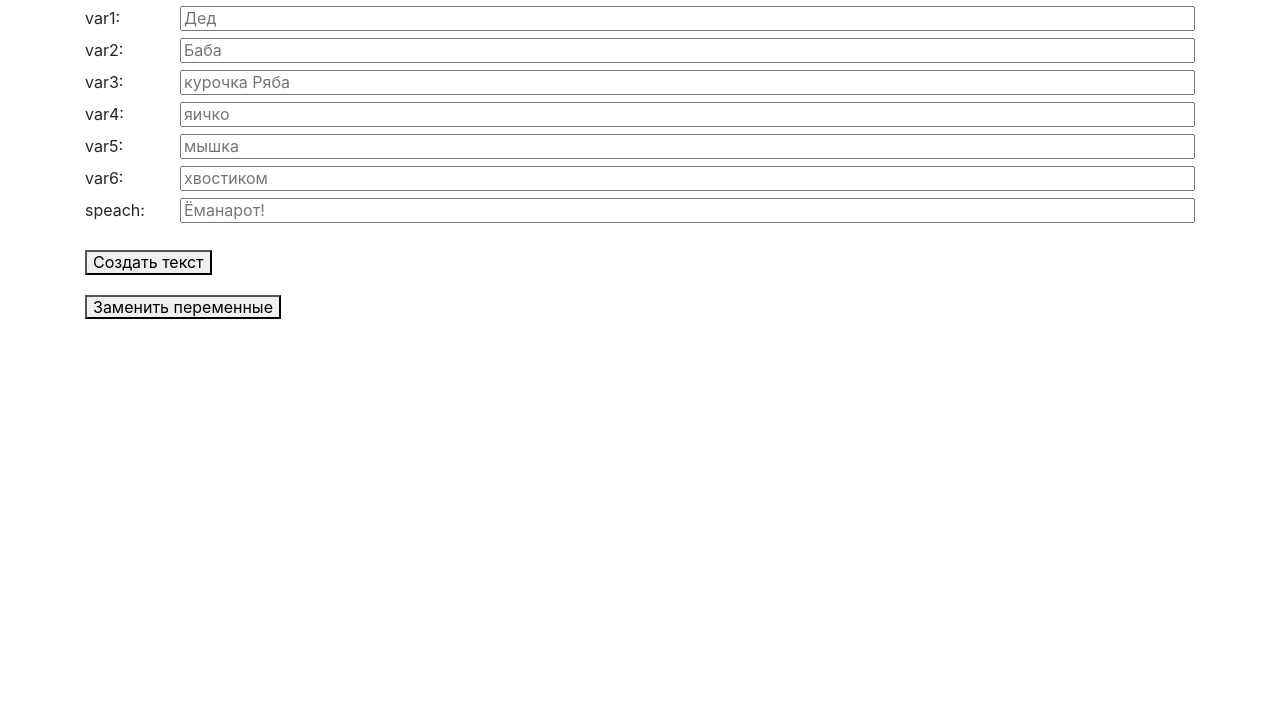
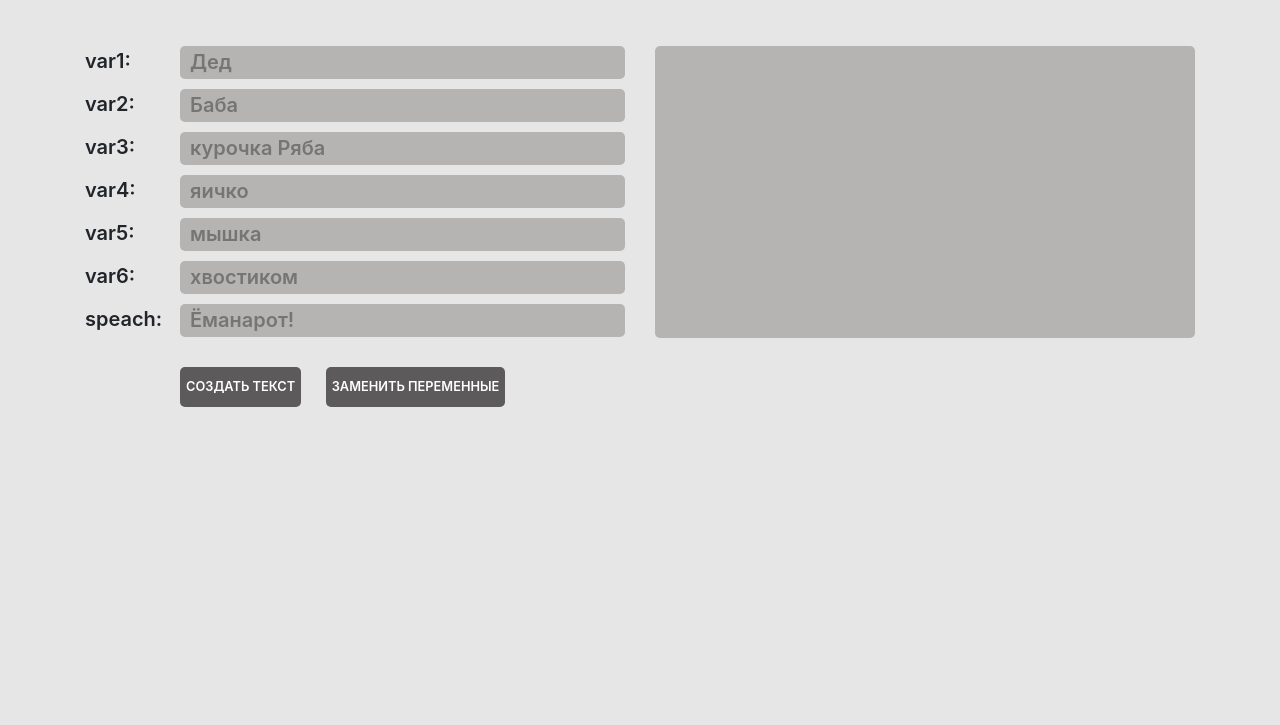
Before and after one commit to AlexanderPron/A5-practicce, a plain HTML site: page index.html in a window 1280 px wide. Shown: the part 75-800 px from the top of the page. Drawn offline with Linux system fonts and the light colour scheme.

Commit message:
Add styles

```diff
--- a/css/style.css
+++ b/css/style.css
@@ -1,9 +1,51 @@
+body{
+    background-color: #e6e6e6;
+}
 .fairy-tale-name{
     text-align: center;
 }
+label{
+    font-size: 20px;
+    font-weight: 600;
+
+}
 input{
     width:100%;
+    border-radius: 5px;
+    border: none;
+    background-color: #b6b3b3;
+    font-size: 20px;
+    font-weight: 600;
+    padding: 5px 10px;
+    margin-bottom: 10px;
 }
 .row{
-    margin-bottom: 20px;
+    padding-top: 20px;
 }
+.txt-area{
+    width: 100%;
+    height: 91%;
+    border-radius: 5px;
+    border: none;
+    background-color: #b6b3b3;
+    font-size: 20px;
+    font-weight: 600;
+    margin-top: 20px;
+    padding-bottom: 20px;
+    word-break: break-all;
+}
+.btn-create-text,
+.btn-change-var{
+    background-color: #5c5a5a;
+    color: #FFFFFF;
+    width: auto;
+    min-height: 40px;
+    font-size: 0.8rem;
+    align-items: center;
+    border:0;
+    border-radius: 5px;
+    font-weight: 600;
+    text-transform: uppercase;
+    margin-right: 20px;
+    margin-bottom: 10px;
+}
--- a/index.html
+++ b/index.html
@@ -14,51 +14,39 @@
         <h1 class="fairy-tale-name">Русская народная сказка: Курочка ряба</h1>
         <form action="" method="GET">
             <div class="row">
-                <div class="col-1"><label for="var1">var1:</label></div>
-                <div class="col-11"><input type="text" id="var1" placeholder="Дед"></div>
-                <div class="col-1"><label for="var2">var2:</label></div>
-                <div class="col-11"><input type="text" id="var2" placeholder="Баба"></div>
-                <div class="col-1"><label for="var3">var3:</label></div>
-                <div class="col-11"><input type="text" id="var3" placeholder="курочка Ряба"></div>
-                <div class="col-1"><label for="var4">var4:</label></div>
-                <div class="col-11"><input type="text" id="var4" placeholder="яичко"></div>
-                <div class="col-1"><label for="var5">var5:</label></div>
-                <div class="col-11"><input type="text" id="var5" placeholder="мышка"></div>
-                <div class="col-1"><label for="var6">var6:</label></div>
-                <div class="col-11"><input type="text" id="var6" placeholder="хвостиком"></div>
-                <div class="col-1"><label for="speach">speach:</label></div>
-                <div class="col-11"><input type="text" id="speach" placeholder="Ёманарот!"></div>
-            </div>
-            <div class="row">
-                <div class="col-12">
-                    <button class="btn-create-text" type="button" data-toggle="modal" data-target=".modal">Создать текст</button>
+                <div class="col-6">
+                    <div class="row">
+
+                        <div class="col-2"><label for="var1">var1:</label></div>
+                        <div class="col-10"><input type="text" id="var1" placeholder="Дед"></div>
+                        <div class="col-2"><label for="var2">var2:</label></div>
+                        <div class="col-10"><input type="text" id="var2" placeholder="Баба"></div>
+                        <div class="col-2"><label for="var3">var3:</label></div>
+                        <div class="col-10"><input type="text" id="var3" placeholder="курочка Ряба"></div>
+                        <div class="col-2"><label for="var4">var4:</label></div>
+                        <div class="col-10"><input type="text" id="var4" placeholder="яичко"></div>
+                        <div class="col-2"><label for="var5">var5:</label></div>
+                        <div class="col-10"><input type="text" id="var5" placeholder="мышка"></div>
+                        <div class="col-2"><label for="var6">var6:</label></div>
+                        <div class="col-10"><input type="text" id="var6" placeholder="хвостиком"></div>
+                        <div class="col-2"><label for="speach">speach:</label></div>
+                        <div class="col-10"><input type="text" id="speach" placeholder="Ёманарот!"></div>
+                    </div>
+                </div>
+                <div class="col-6">
+                    <div class="txt-area"></div>
 
                 </div>
             </div>
-
             <div class="row">
-                <div class="col-12">
+                <div class="col-1"></div>
+                <div class="col-5">
+                    <button class="btn-create-text" type="button" data-toggle="modal" data-target=".modal">Создать текст</button>
                     <button class="btn-change-var" type="button">Заменить переменные</button>
                 </div>
+
             </div>
         </form>
-        <!-- <div class="modal">
-            <div class="modal-dialog">
-              <div class="modal-content">
-                  <button type="button" class="close" data-dismiss="modal">
-                    <span>&times;</span>
-                  </button>
-                  <span class="story-text"></span>
-              </div>
-            </div>
-        </div> -->
-        <div class="row">
-            <div class="col-12">
-                <div id="result-text">
-
-                </div>
-            </div>
-        </div>
     </div>
     <script src="./js/jquery-3.4.1.min.js"></script>
     <script src="./js/bootstrap.bundle.min.js"></script>
--- a/js/ryaba.js
+++ b/js/ryaba.js
@@ -23,7 +23,7 @@ function getInputs() { // Функция получения массива зн
 
 $(".btn-create-text").click(function(e){
   e.preventDefault();
-  $("#result-text").html(formatStr(fairyTaleWithVars));
+  $(".txt-area").html(formatStr(fairyTaleWithVars));
 });
 
 $(document).ready(function() {
@@ -36,6 +36,6 @@ $(document).ready(function() {
     }
     rez = rez.replace(new RegExp("{",'g'), ''); //Убираем оставшиеся скобки
     rez = rez.replace(new RegExp("}",'g'), ''); //Убираем оставшиеся скобки
-    $("#result-text").html(rez); // Отдаем результат на страницу
+    $(".txt-area").html(rez); // Отдаем результат на страницу
   });
 });
```
